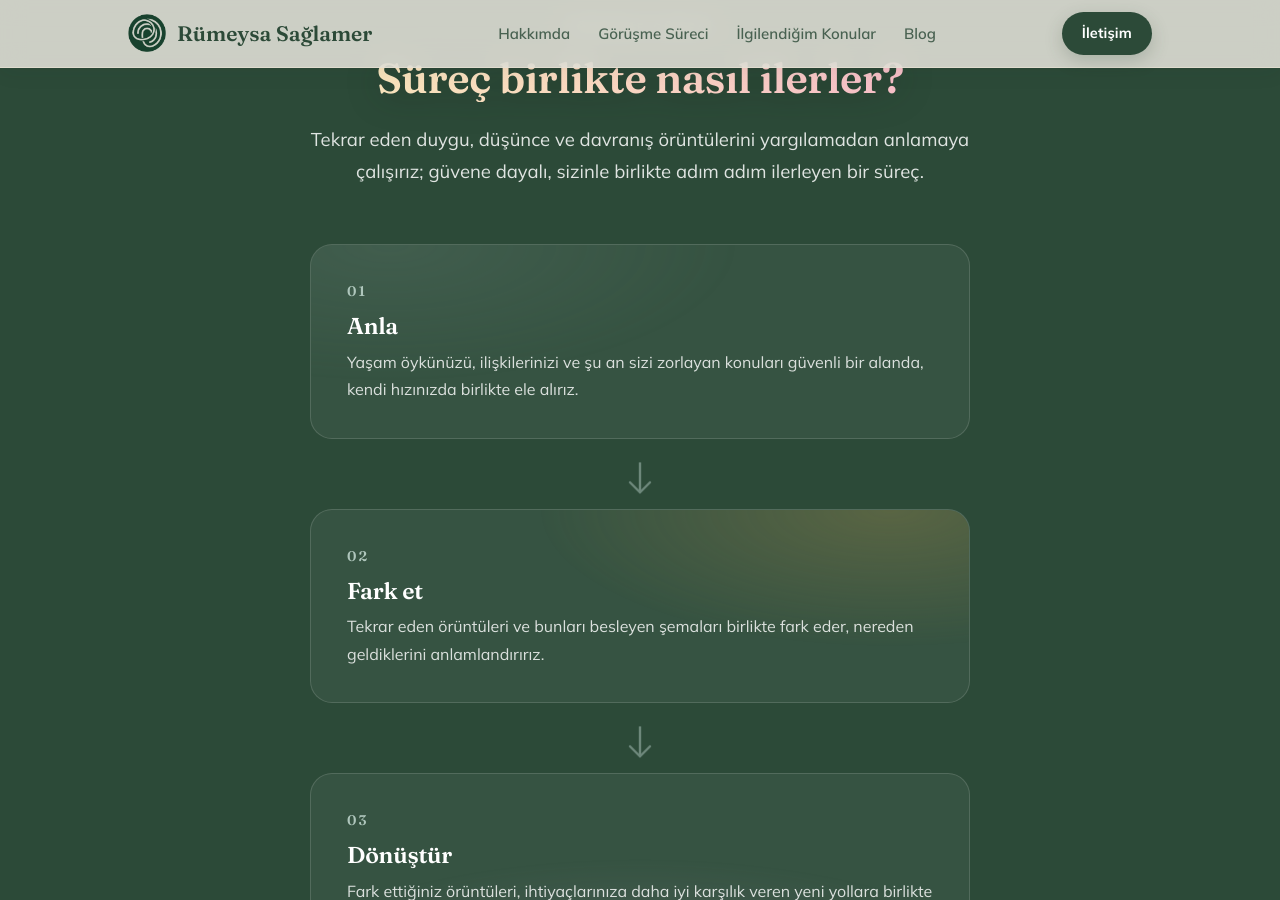
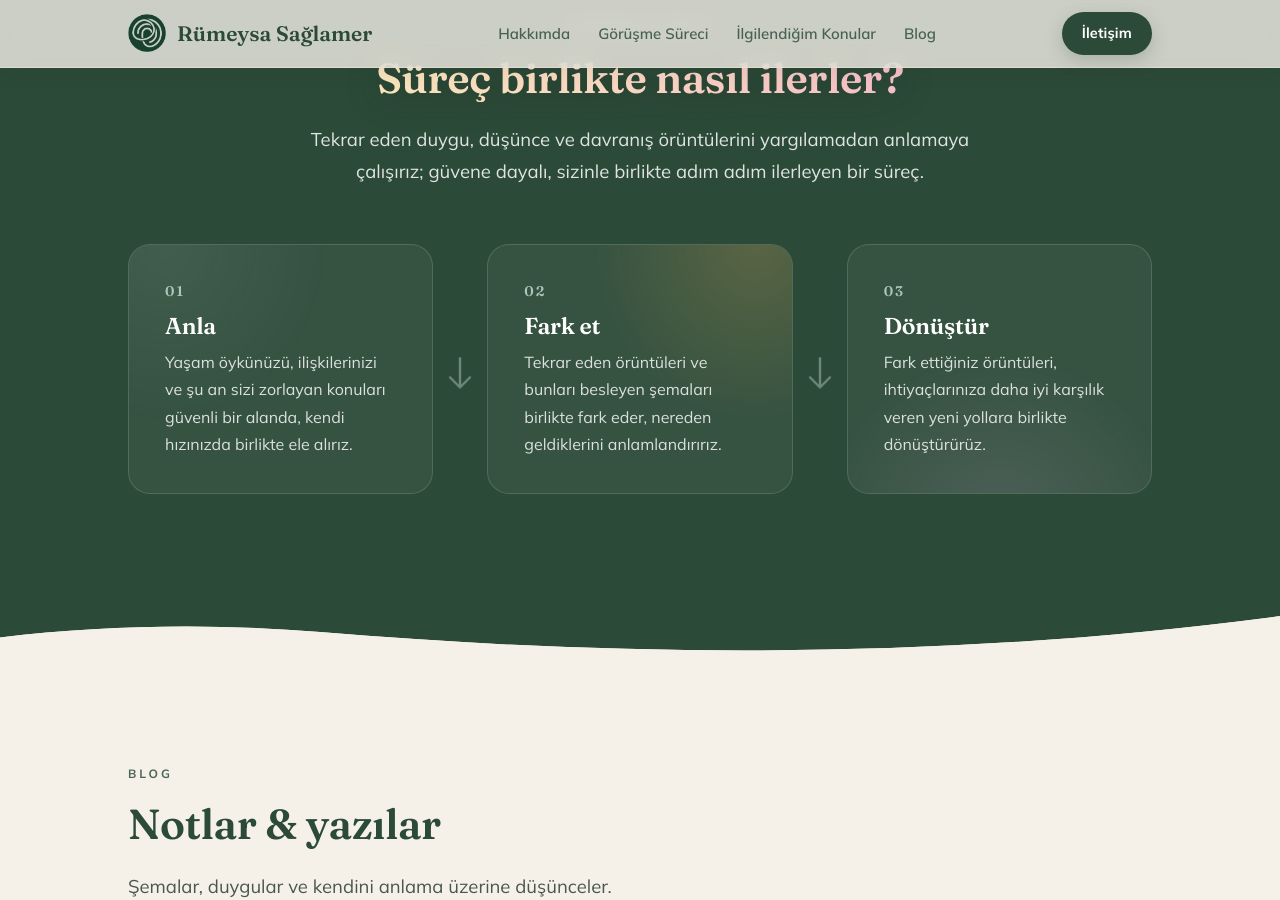
Before and after one commit to ardasaglamer9/rumeysaerdogdu.com, a Jekyll site: the page built from index.html, in a window 1280 px wide and 900 px high, scrolled down 3575 px. Built offline with Jekyll 4.4.1, drawn with Linux system fonts in a browser that asks for light colours.

Commit message:
Update style.css

```diff
--- a/assets/css/style.css
+++ b/assets/css/style.css
@@ -824,3 +824,58 @@
   padding:14px 20px;border-radius:999px;border-bottom:0;
   transition:background .22s;}
 .drawer-cta:hover{background:var(--forest-deep);color:#fff;}
+
+/* =========================================================
+   KÜÇÜK VE BÜYÜK EKRAN DÜZENİ — ölçüme dayalı
+   Sekiz ekran boyutu ölçüldü (360→1920). Yatay taşma yok, hero
+   CTA'sı her boyutta ilk ekranda. Bulunan dört sorun:
+   1) section{padding:100px 0} için mobil kuralı yoktu. 360px'de
+      sayfa 8600px'ti, bunun 1200px'i yalnızca bölüm boşluğuydu.
+   2) Metin bağlantıları (hero bağlantısı, iletişim ve footer
+      linkleri, "Devamını oku") 23–29px yüksekliğindeydi; dokunmatik
+      ekranda hedef en az 44px olmalı.
+   3) Konu kartları mobilde tek sütunda 158px'ti; tek kelimelik
+      başlık için fazla boşluk.
+   4) Süreç adımları masaüstünde 660px'lik tek sütunda alt alta
+      duruyordu; bölüm 1150px'ti ve iki yanı boştu. Üç adım yan yana
+      diziliyor, oklar sağı gösteriyor.
+   ========================================================= */
+
+/* 1) Bölüm boşlukları ekrana göre */
+@media(max-width:600px){ section{padding:64px 0;} }
+@media(min-width:601px) and (max-width:900px){ section{padding:80px 0;} }
+
+/* 2) Dokunmatikte metin bağlantılarının dokunma alanı ≥44px.
+   Görsel yerleşim aynı kalıyor: dikey iç boşluk eklenip aynı
+   miktar negatif kenar boşluğuyla geri alınıyor; yalnızca
+   tıklanabilir alan büyüyor. */
+@media(hover:none) and (pointer:coarse){
+  .hero-link, .iletisim-kanallar a, .iletisim-kanallar-acik a,
+  .footer-col a, .footer-brand a, .bt-more{
+    display:inline-block;padding:10px 0;margin:-10px 0;}
+}
+
+/* 3) Konu kartları mobilde daha sıkı */
+@media(max-width:540px){
+  .card{min-height:118px;padding:24px 22px 20px;}
+  .bt-top .cat{font-size:12px;}
+}
+
+/* 4) Süreç adımları masaüstünde yan yana */
+@media(min-width:900px){
+  .steps{max-width:1080px;display:grid;
+    grid-template-columns:1fr auto 1fr auto 1fr;
+    align-items:stretch;column-gap:14px;}
+  .step{text-align:left;}
+  .arrow{padding:0;align-self:center;transform:rotate(-90deg);}
+}
+
+/* 5) Dar ekranda marka adı iki satıra kırılıyordu (360px'de
+   "Rümeysa / Sağlamer"). Satır kırılması kapatıldı, çubuğun yan
+   boşluğu daraltıldı; 340px'e kadar tek satırda kalıyor. */
+@media(max-width:380px){
+  #nav .wrap{padding-left:18px;padding-right:18px;gap:12px;}  /* marka ile buton hiç değmesin */
+  .brand{font-size:15.5px;}
+  .brand span{white-space:nowrap;}
+  .nav-cta{font-size:13px;padding:8px 14px;}
+}
```
